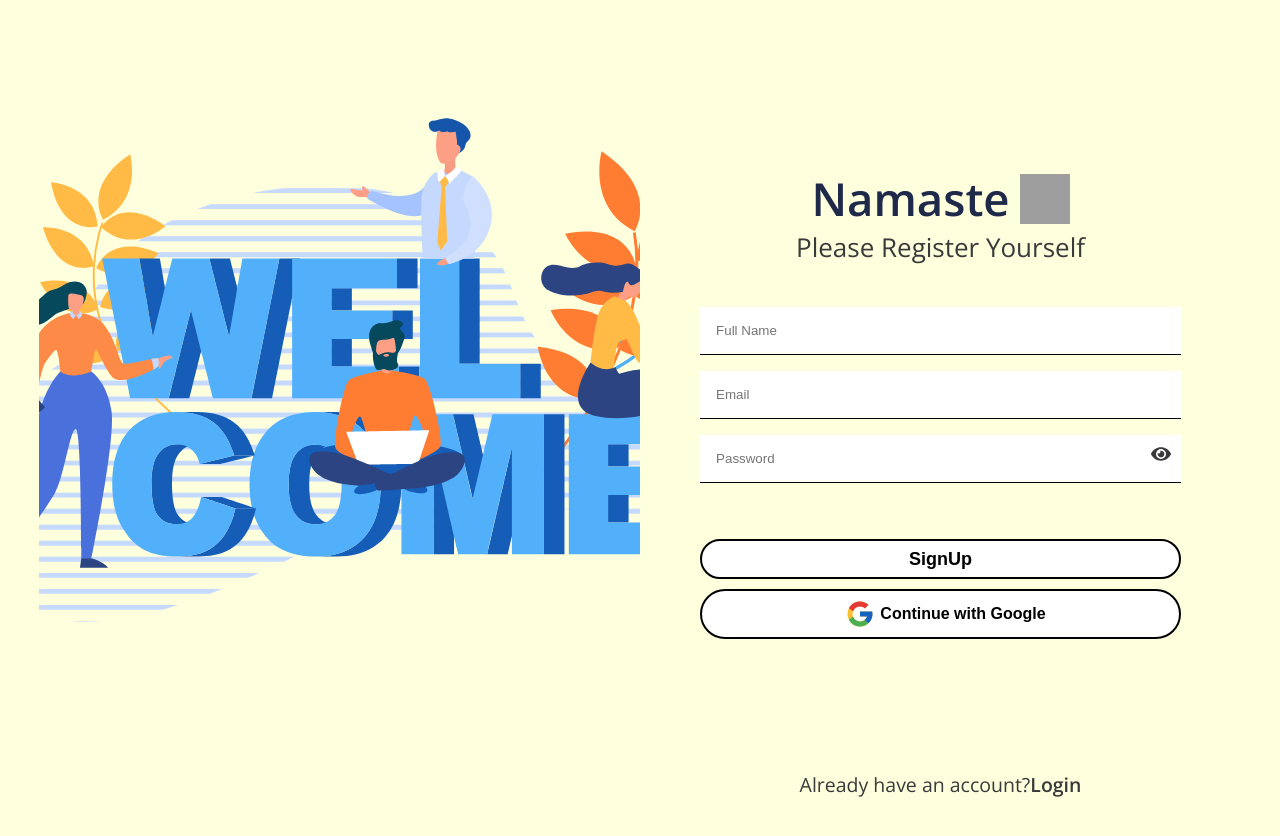
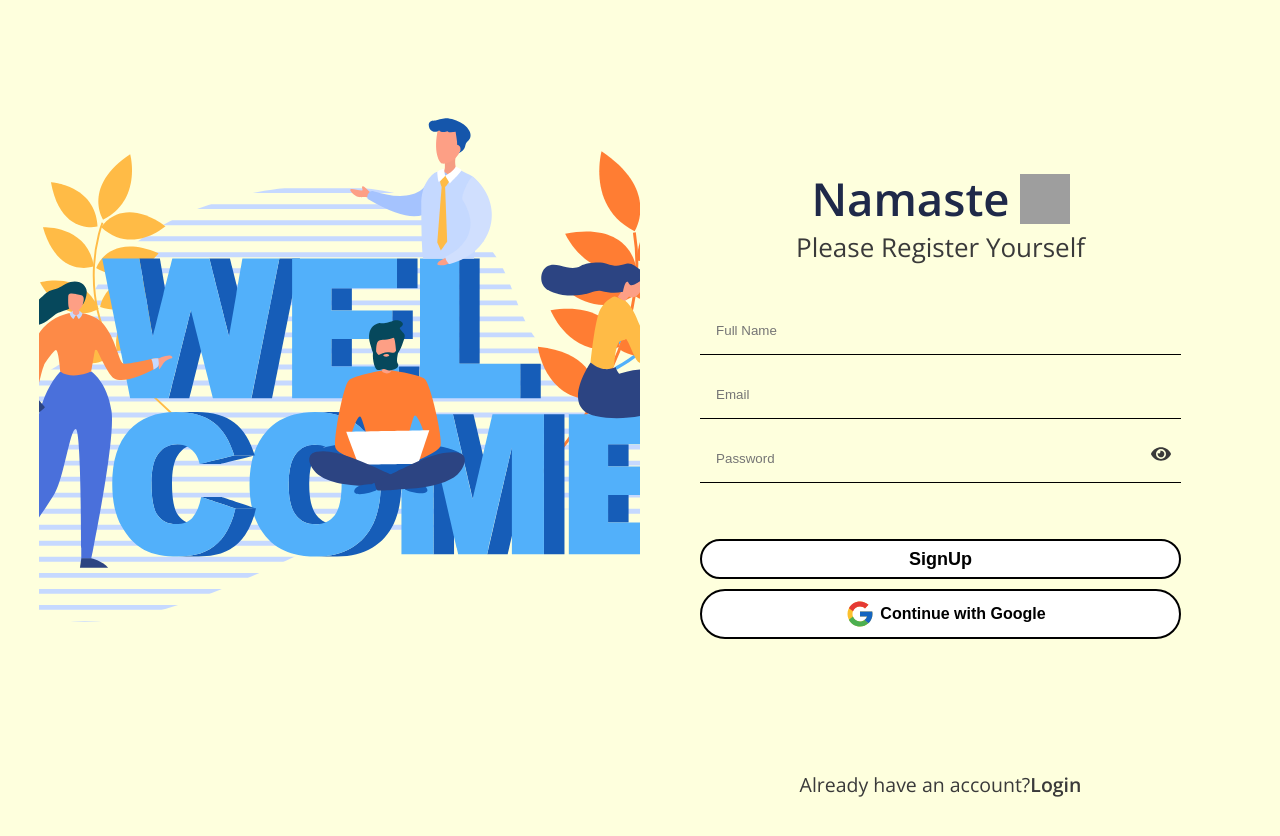
Before and after one commit to sakshi3326/skillrevive.web, a React (Create React App) app: page /signup in a window 1280 px wide. Shown: the top 836 px of the page. Built offline with nearby package versions, Linux system fonts and the light colour scheme; grey boxes are pictures that could not be loaded.

Commit message:
scroll corrected

```diff
--- a/src/containers/login/Login.jsx
+++ b/src/containers/login/Login.jsx
@@ -63,6 +63,7 @@ const Login = () => {
                 placeholder="Enter valid email address"
                 onChange={formik.handleChange}
                 value={formik.values.email}
+                style={{ backgroundColor: "#feffdd"}}
               />
               {formik.touched.email && formik.errors.email ? (
                 <div className="required">{formik.errors.email}</div>
@@ -75,6 +76,8 @@ const Login = () => {
                 placeholder="Enter Password"
                 onChange={formik.handleChange}
                 value={formik.values.password}
+                style={{ backgroundColor: "#feffdd"}}
+
               />
               {formik.touched.password && formik.errors.password ? (
                 <div className="required">{formik.errors.password}</div>
--- a/src/containers/signup/SignupForm.jsx
+++ b/src/containers/signup/SignupForm.jsx
@@ -63,6 +63,7 @@ const SignupForm = () => {
                 name="userName" // Add a name attribute for formik
                 onChange={formik.handleChange}
                 value={formik.values.userName}
+                style={{ backgroundColor: "#feffdd"}}
               />
               {formik.touched.userName && formik.errors.userName ? (
                 <div className="error">{formik.errors.userName}</div>
@@ -73,6 +74,7 @@ const SignupForm = () => {
                 name="email" // Add a name attribute for formik
                 onChange={formik.handleChange}
                 value={formik.values.email}
+                style={{ backgroundColor: "#feffdd"}}
               />
               {formik.touched.email && formik.errors.email ? (
                 <div className="error">{formik.errors.email}</div>
@@ -84,6 +86,7 @@ const SignupForm = () => {
                   name="password" // Add a name attribute for formik
                   onChange={formik.handleChange}
                   value={formik.values.password}
+                  style={{ backgroundColor: "#feffdd"}}
                 />
                 {showPassword ? (
                   <FaEyeSlash onClick={() => setShowPassword(!showPassword)} />
--- a/src/pages/login/loginPage.css
+++ b/src/pages/login/loginPage.css
@@ -1,3 +1,8 @@
 .bg {
   background-color: #feffdd;
+  overflow-y: hidden;
+
 }
+body{
+  overflow: hidden;
+}
```
